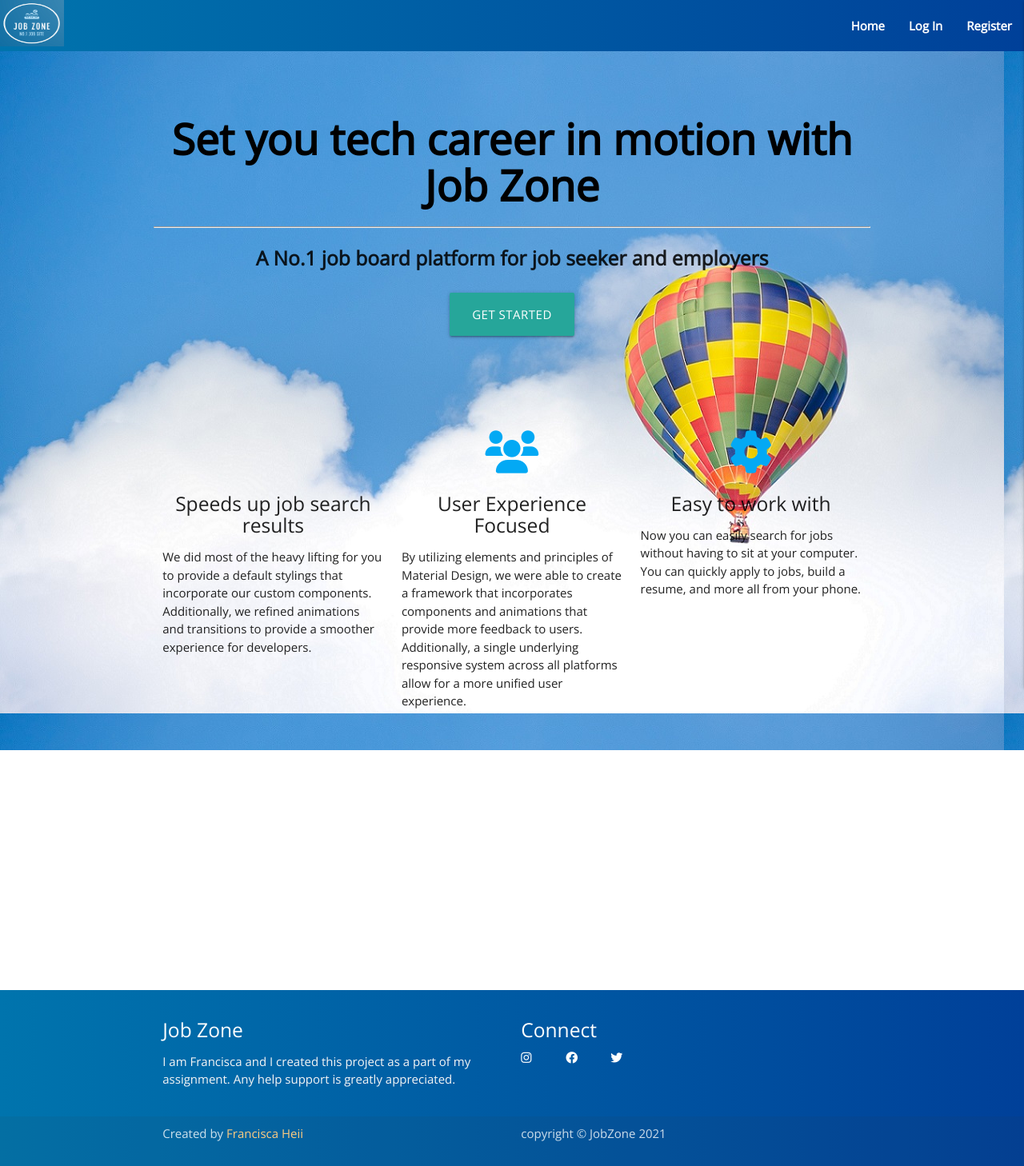
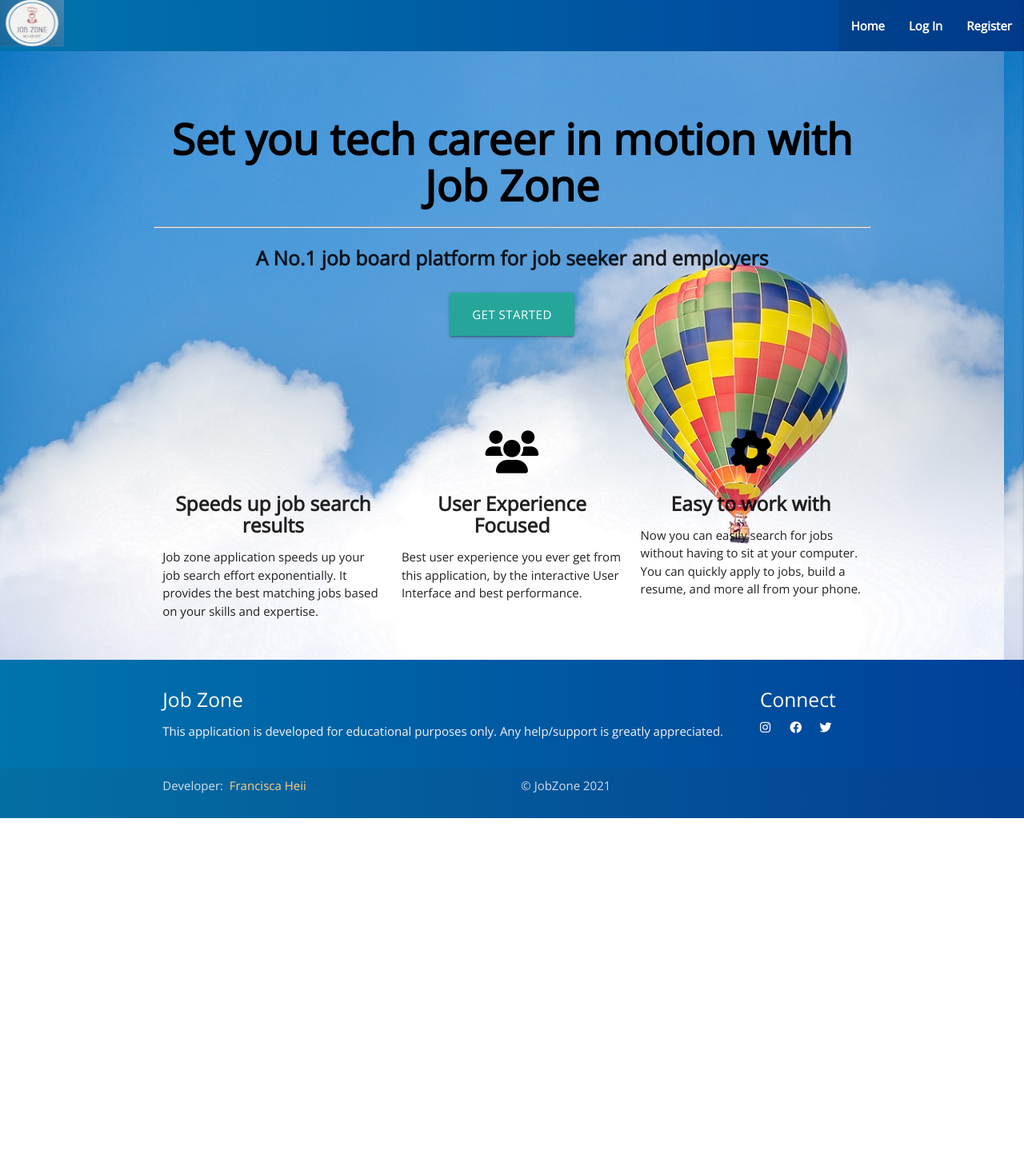
Before and after one commit to Francisca-Heii/jobzone-crud, a Flask app: page / in a window 1280 px wide. Shown: the whole page at 80% size. After the commit the page ends 1023 px from the top, so only its background shows below. Run offline with Flask 2, Linux system fonts and the light colour scheme; some libraries are stand-ins or nearby versions.

Commit message:
ui issues fixing and readme.md design section

```diff
--- a/static/css/style.css
+++ b/static/css/style.css
@@ -88,3 +88,21 @@ a {
 select{
     display: block!important;
 }
+
+element.style {
+}
+.navbarFont {
+    font-weight: bold;
+}
+nav ul a {
+    -webkit-transition:none!important;
+    transition: none!important;
+    font-size: 1rem;
+    color: #fff;
+    display: block;
+    padding: 0 15px;
+    cursor: pointer;
+}
+.homepage-bold{
+    font-weight: bold;
+}
--- a/static/js/script.js
+++ b/static/js/script.js
@@ -1,11 +1,7 @@
 $(document).ready(function () {
 
-  $("li").click(function () {
-    if (!$(this).hasClass("active")) {
-      $("li.active").removeClass("active")
-      $(this).addClass("active")
-    }
-  })
+  $('nav a[href^="/' + location.pathname.split("/")[1] + '"]').parent().addClass('active');
+
   $('.sidenav').sidenav({
     edge: "right"
   });
--- a/templates/base.html
+++ b/templates/base.html
@@ -14,6 +14,8 @@
     <meta http-equiv="X-UA-Compatible" content="IE=edge">
     <meta name="viewport" content="width=device-width, initial-scale=1.0">
     <title>Job Zone</title>
+        <link rel="shortcut icon" href="{{url_for('static', filename='images/logo1.ico')}}" />
+
 </head>
 
 <body>
@@ -89,15 +91,14 @@
             {% endblock %}
         </main>
     </div>
-    <footer class="page-footer menu-background" style="margin-top: 300px;">
+    <footer class="page-footer menu-background">
         <div class="container">
             <div class="row">
-                <div class="col l6 s12">
+                <div class="col s10">
                     <h5 class="white-text">Job Zone</h5>
-                    <p class="grey-text text-lighten-4">I am Francisca and I created this project as a part of my
-                        assignment. Any help support is greatly appreciated.</p>
+                    <p class="grey-text text-lighten-4">This application is developed for educational purposes only. Any help/support is greatly appreciated.</p>
                 </div>
-                <div class="col l3 s12">
+                <div class="col s2">
                     <h5 class="white-text">Connect</h5>
                     <div class="row">
                         <div class="col s3">
@@ -124,11 +125,11 @@
             <div class="container">
                 <div class="row">
                     <div class="col s6">
-                        Created by <a class="orange-text text-lighten-3" target="_blank"
+                        Developer:&nbsp; <a class="orange-text text-lighten-3" target="_blank"
                             href="https://github.com/Francisca-Heii/">Francisca Heii</a>
                     </div>
                     <div class="col s6">
-                        copyright © JobZone 2021
+                        © JobZone 2021
                     </div>
                 </div>
 
--- a/templates/home.html
+++ b/templates/home.html
@@ -25,34 +25,32 @@
             <div class="row">
                 <div class="col s12 m4">
                     <div class="icon-block">
-                        <h2 class="center light-blue-text"><i class="fas fa-flash"></i></h2>
-                        <h5 class="center">Speeds up job search results</h5>
-                        <p class="light">We did most of the heavy lifting for you to provide a default stylings that
-                            incorporate our custom components. Additionally, we refined animations and transitions to
-                            provide a smoother experience for developers.</p>
+                        <h2 class="center black-text"><i class="fas fa-flash"></i></h2>
+                        <h5 class="center homepage-bold">Speeds up job search results</h5>
+                        <p class="light homepage-bold">Job zone application speeds up your job search effort exponentially.
+                            It provides the best matching jobs based on your skills and expertise.
+                        </p>
                     </div>
                 </div>
                 <div class="col s12 m4">
                     <div class="icon-block">
-                        <h2 class="center light-blue-text"><i class="fas fa-users"></i></h2>
-                        <h5 class="center">User Experience Focused</h5>
+                        <h2 class="center black-text"><i class="fas fa-users"></i></h2>
+                        <h5 class="center homepage-bold">User Experience Focused</h5>
 
-                        <p class="light">By utilizing elements and principles of Material Design, we were able to create
-                            a
-                            framework that incorporates components and animations that provide more feedback to users.
-                            Additionally, a single underlying responsive system across all platforms allow for a more
-                            unified user experience.</p>
+                        <p class="light homepage-bold">
+                            Best user experience you ever get from this application, by the interactive User Interface and
+                            best performance.
+                        </p>
                     </div>
                 </div>
 
                 <div class="col s12 m4">
                     <div class="icon-block">
-                        <h2 class="center light-blue-text"><i class="fas fa-cog"></i></h2>
-                        <h5 class="center">Easy to work with</h5>
+                        <h2 class="center black-text"><i class="fas fa-cog"></i></h2>
+                        <h5 class="center homepage-bold">Easy to work with</h5>
 
-                        <p class="light">Now you can easily search for jobs without having to sit at your computer. You
-                            can
-                            quickly apply to jobs, build a resume, and more all from your phone.</p>
+                        <p class="light homepage-bold">Now you can easily search for jobs without having to sit at your computer. You
+                            can quickly apply to jobs, build a resume, and more all from your phone.</p>
                     </div>
                 </div>
             </div>
```
Also changed, not shown: README.md, static/images/logo1.PNG, static/images/logo1.ico (added), 1 other file.
